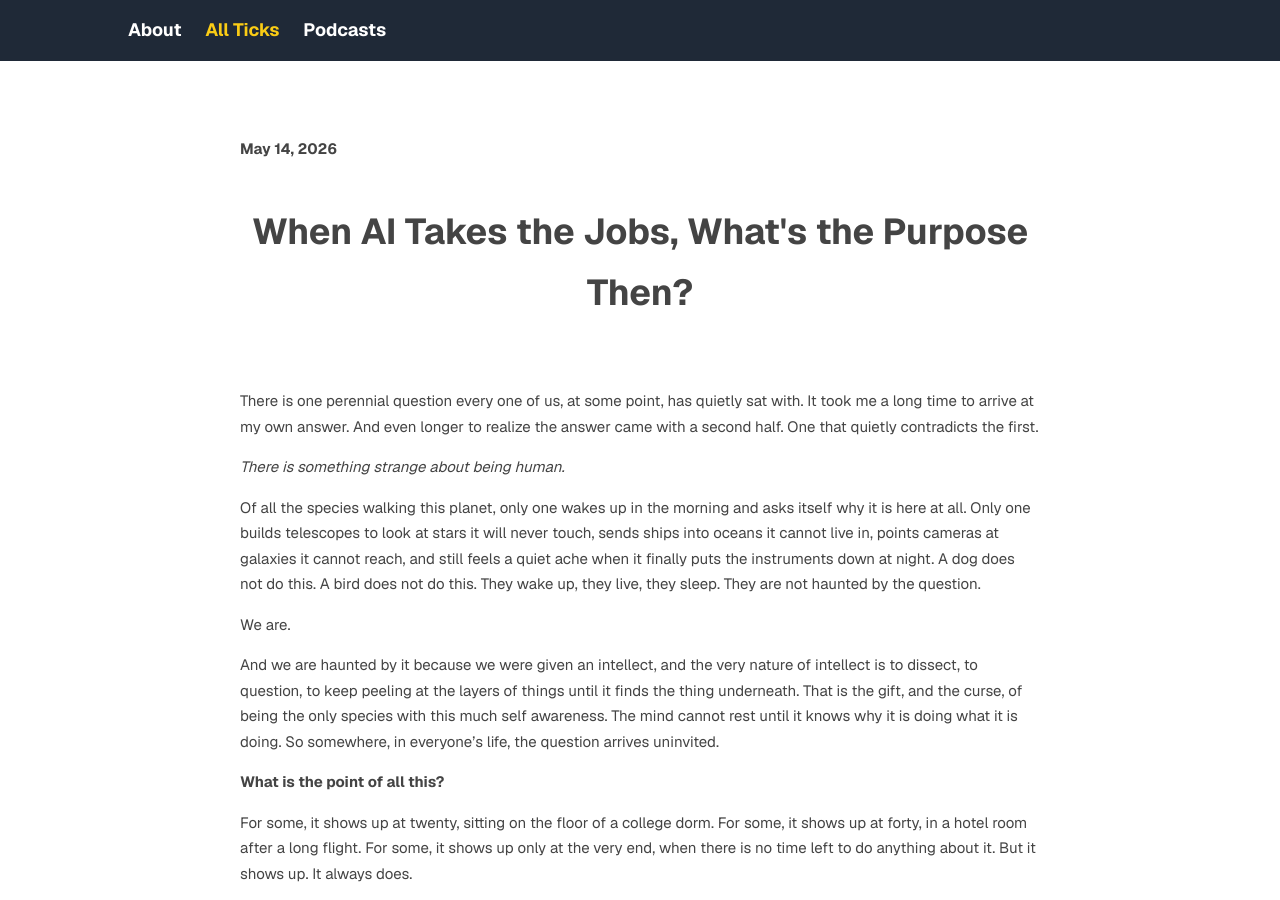
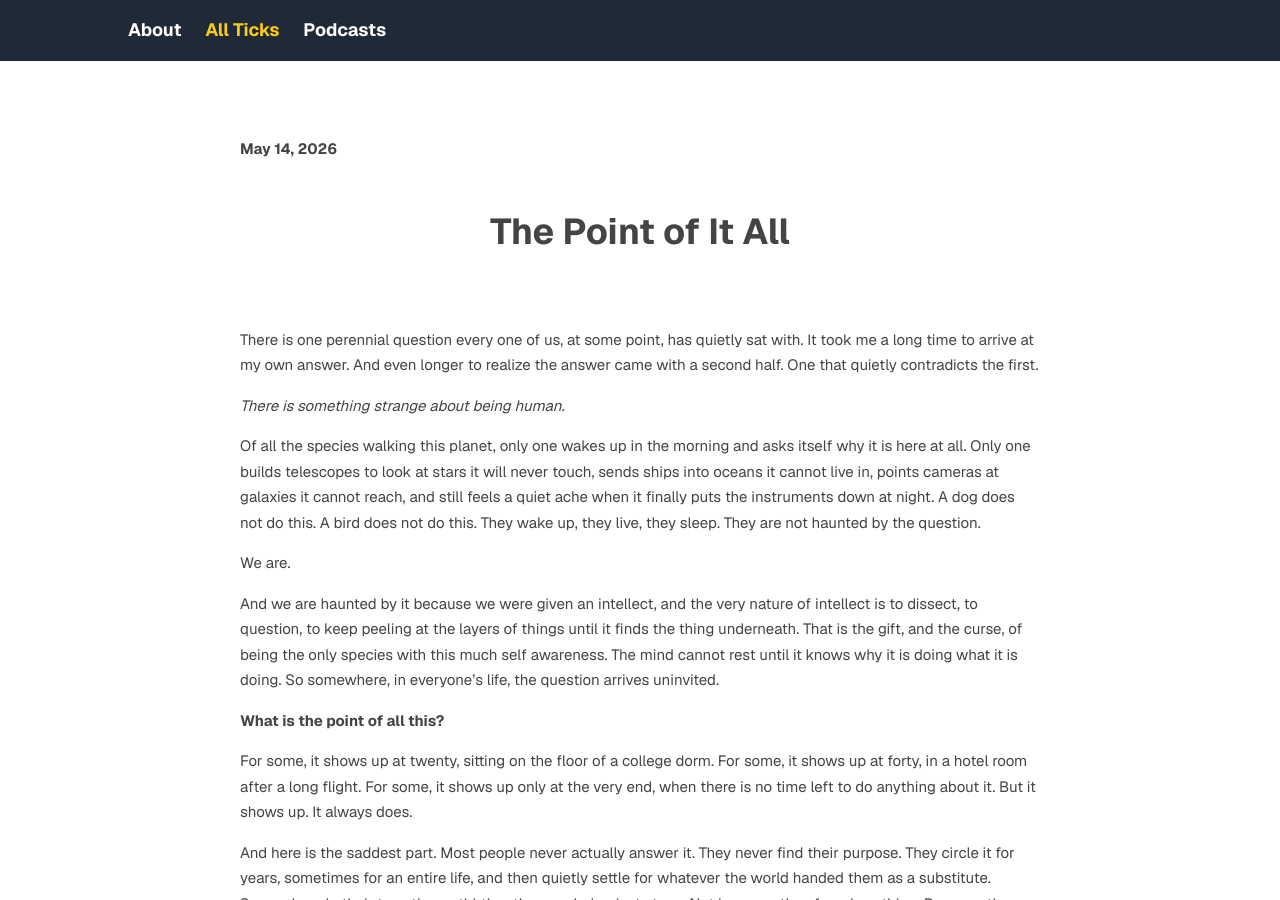
Before and after one commit to trmanish/trmanish.github.io, a Jekyll site: the page built from _posts/2026-05-14-the-purpose-of-life-is-people-letting-them-go-is-the-goal.md, in a window 1280 px wide and 900 px high. Built offline with Jekyll 4.4.1, drawn with Linux system fonts in a browser that asks for light colours.

Commit message:
Retitle to The Point of It All

```diff
--- a/_posts/2026-05-14-the-purpose-of-life-is-people-letting-them-go-is-the-goal.md
+++ b/_posts/2026-05-14-the-purpose-of-life-is-people-letting-them-go-is-the-goal.md
@@ -1,12 +1,12 @@
 ---
-title: "When AI Takes the Jobs, What's the Purpose Then?"
+title: "The Point of It All"
 date: 2026-05-14
 layout: post
 published: true
 ---
 
 <div align="center">
-  <h1><strong>When AI Takes the Jobs, What's the Purpose Then?</strong></h1>
+  <h1><strong>The Point of It All</strong></h1>
 </div>
 
 <br> <!-- Adds extra spacing -->
```
